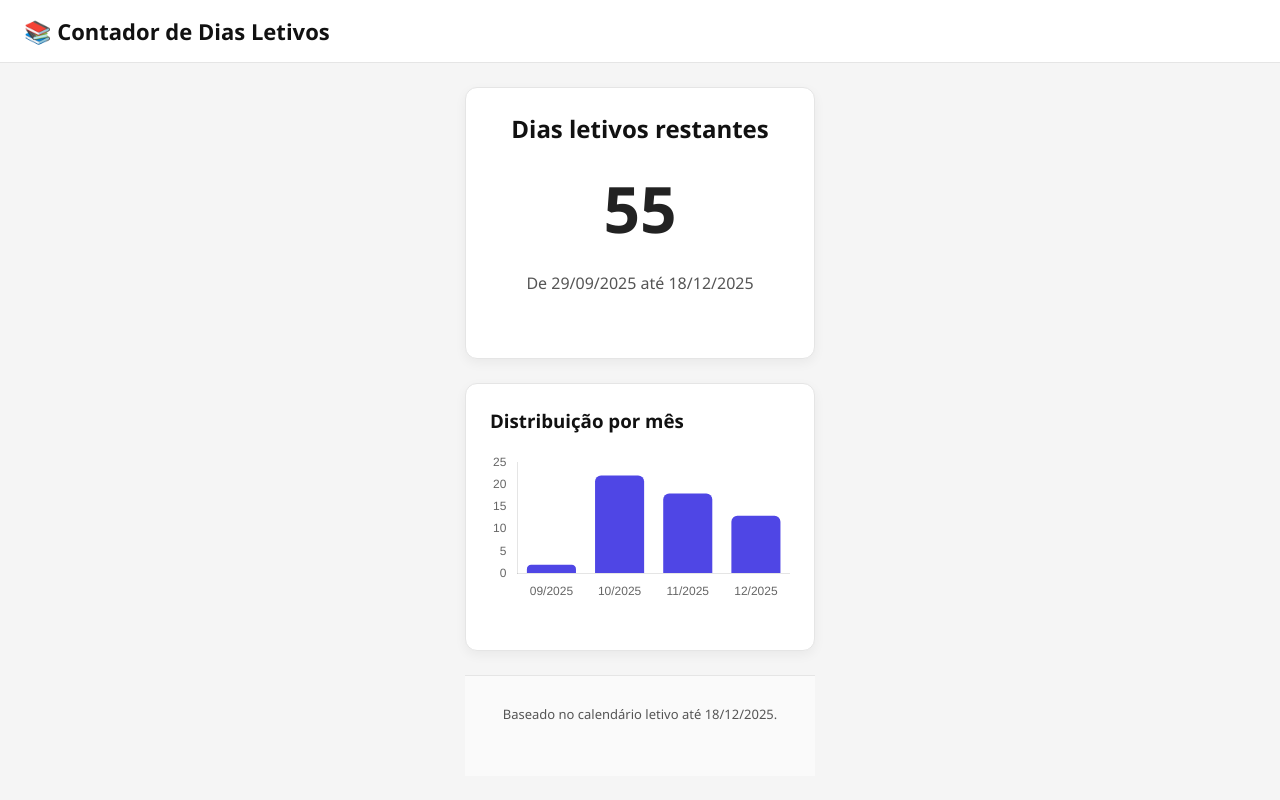
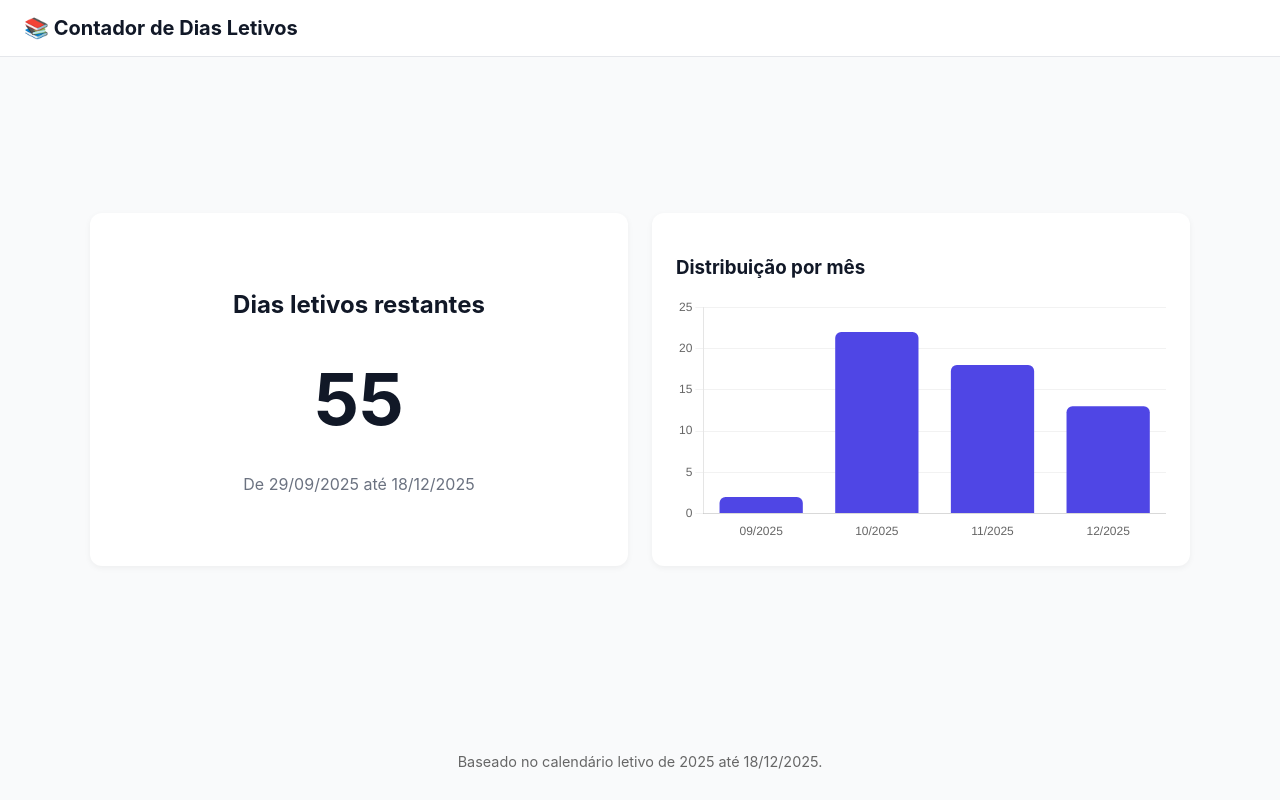
Before and after one commit to Lais666/ContadorDiaLetivo, a Flask app: page / in a window 1280 px wide. Run offline with Flask 3, Linux system fonts and the light colour scheme.

Commit message:
Add files via upload

```diff
--- a/static/styles.css
+++ b/static/styles.css
@@ -1,100 +1,78 @@
-/* Tema sofisticado em off-white, preto e cinza */
-:root {
-  --bg: #f5f5f5;       /* off-white */
-  --card: #ffffff;     /* branco puro */
-  --text: #111111;     /* preto intenso */
-  --muted: #555555;    /* cinza médio */
-  --border: #e5e5e5;   /* cinza claro */
-  --radius: 12px;
-  --shadow: 0 4px 12px rgba(0,0,0,0.05);
-  font-family: "Segoe UI", Roboto, sans-serif;
+body {
+  font-family: 'Inter', sans-serif;
+  background: #f9fafb;
+  margin: 0;
+  color: #111827;
 }
 
-body {
-  margin: 0;
-  background: var(--bg);
-  color: var(--text);
+body, html {
+  height: 100%;
 }
 
 .layout {
+  min-height: 100vh;
   display: flex;
   flex-direction: column;
-  min-height: 100vh;
 }
 
 .topbar {
-  background: var(--card);
-  border-bottom: 1px solid var(--border);
+  background: #fff;
   padding: 16px 24px;
+  border-bottom: 1px solid #e5e7eb;
 }
 
 .topbar h1 {
+  font-size: 20px;
   margin: 0;
-  font-size: 22px;
-  font-weight: 600;
-  color: var(--text);
+  color: #111827;
 }
 
+/* Centralização vertical com grid */
 .content {
   flex: 1;
-  max-width: 1000px;
-  margin: 24px auto;
-  padding: 0 16px;
   display: grid;
+  place-items: center;   /* centraliza tudo no meio da tela */
+  padding: 32px 16px;
+}
+
+.grid-cards {
+  display: grid;
+  grid-template-columns: repeat(auto-fit, minmax(320px, 1fr));
   gap: 24px;
+  width: 100%;
+  max-width: 1100px;
 }
 
 .card {
-  background: var(--card);
-  border-radius: var(--radius);
-  box-shadow: var(--shadow);
+  background: #fff;
+  border-radius: 12px;
+  box-shadow: 0 2px 6px rgba(0,0,0,0.05);
   padding: 24px;
-  border: 1px solid var(--border);
-}
-
-.card h2, .card h3 {
-  margin-top: 0;
-  color: var(--text);
-  font-weight: 600;
 }
 
 .highlight {
+  display: flex;
+  flex-direction: column;
+  align-items: center;
+  justify-content: center;
   text-align: center;
 }
 
 .big-number {
-  font-size: 64px;
+  font-size: 72px;
   font-weight: bold;
-  color: #222222; /* preto forte */
-  margin: 20px 0;
+  margin: 16px 0;
+  color: #111827;
 }
 
 .muted {
-  color: var(--muted);
-}
-
-.holiday-list {
-  list-style: none;
-  margin: 0;
-  padding: 0;
-}
-
-.holiday-list li {
-  padding: 8px 0;
-  border-bottom: 1px solid var(--border);
-  font-size: 14px;
-  color: var(--text);
-}
-
-.holiday-list li:last-child {
-  border-bottom: none;
+  color: #6b7280;
 }
 
 .footer {
+  margin-top: auto;
   text-align: center;
-  padding: 16px;
-  font-size: 13px;
-  color: var(--muted);
-  border-top: 1px solid var(--border);
-  background: #fafafa;
+  padding: 1rem;
+  font-size: 0.9rem;
+  color: #666;
 }
--- a/templates/index.html
+++ b/templates/index.html
@@ -9,11 +9,15 @@
 </head>
 <body>
   <div class="layout">
+
+    <!-- Topbar clean -->
     <header class="topbar">
       <h1>📚 Contador de Dias Letivos</h1>
     </header>
 
+    <!-- Conteúdo -->
     <main class="content">
+  <div class="grid-cards">
     <section class="card highlight">
       <h2>Dias letivos restantes</h2>
       <div id="contador" class="big-number">--</div>
@@ -24,10 +28,14 @@
       <h3>Distribuição por mês</h3>
       <canvas id="graficoMeses"></canvas>
     </section>
+  </div>
+</main>
 
+    <!-- Rodapé discreto -->
     <footer class="footer">
-      <p>Baseado no calendário letivo até <span id="data-alvo"></span>.</p>
+      <p>Baseado no calendário letivo de 2025 até <span id="data-alvo"></span>.</p>
     </footer>
+
   </div>
 
   <script>
@@ -42,25 +50,11 @@
       const periodo = document.getElementById("periodo");
 
       if (data.finished) {
-        contador.textContent = "✔️ Período encerrado";
-        periodo.textContent = "";
+        contador.textContent = "✔️";
+        periodo.textContent = "Período encerrado";
       } else {
         contador.textContent = data.days_left;
         periodo.textContent = `De ${new Date(data.today).toLocaleDateString("pt-BR")} até ${new Date(data.target).toLocaleDateString("pt-BR")}`;
-      }
-
-      const lista = document.getElementById("lista-feriados");
-      lista.innerHTML = "";
-      if (data.holidays.length === 0) {
-        lista.innerHTML = "<li>Nenhum feriado cadastrado.</li>";
-      } else {
-        data.holidays.forEach(h => {
-          const li = document.createElement("li");
-          li.textContent = new Date(h).toLocaleDateString("pt-BR", {
-            weekday:"long", day:"2-digit", month:"2-digit", year:"numeric"
-          });
-          lista.appendChild(li);
-        });
       }
     }
 
@@ -74,7 +68,6 @@
         data: {
           labels: Object.keys(meses),
           datasets: [{
-            label: "Dias Letivos",
             data: Object.values(meses),
             backgroundColor: "#4f46e5",
             borderRadius: 6
@@ -83,8 +76,8 @@
         options: {
           plugins: { legend: { display: false } },
           scales: {
-            x: { grid: { color: "rgba(255,255,255,0.1)" } },
-            y: { grid: { color: "rgba(255,255,255,0.1)" }, beginAtZero: true }
+            x: { grid: { display: false } },
+            y: { beginAtZero: true, grid: { color: "rgba(0,0,0,0.05)" } }
           }
         }
       });
```
Lines whose indentation alone changed are shown as unchanged.
